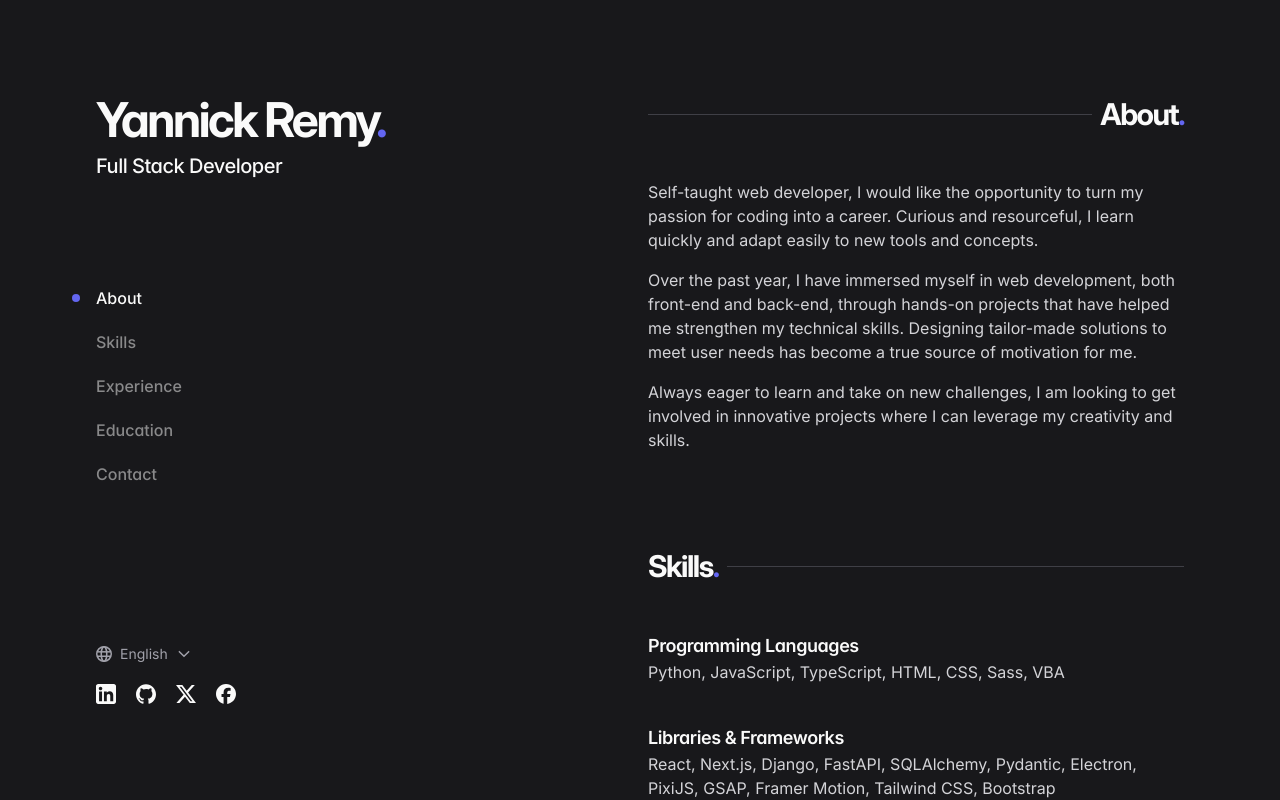
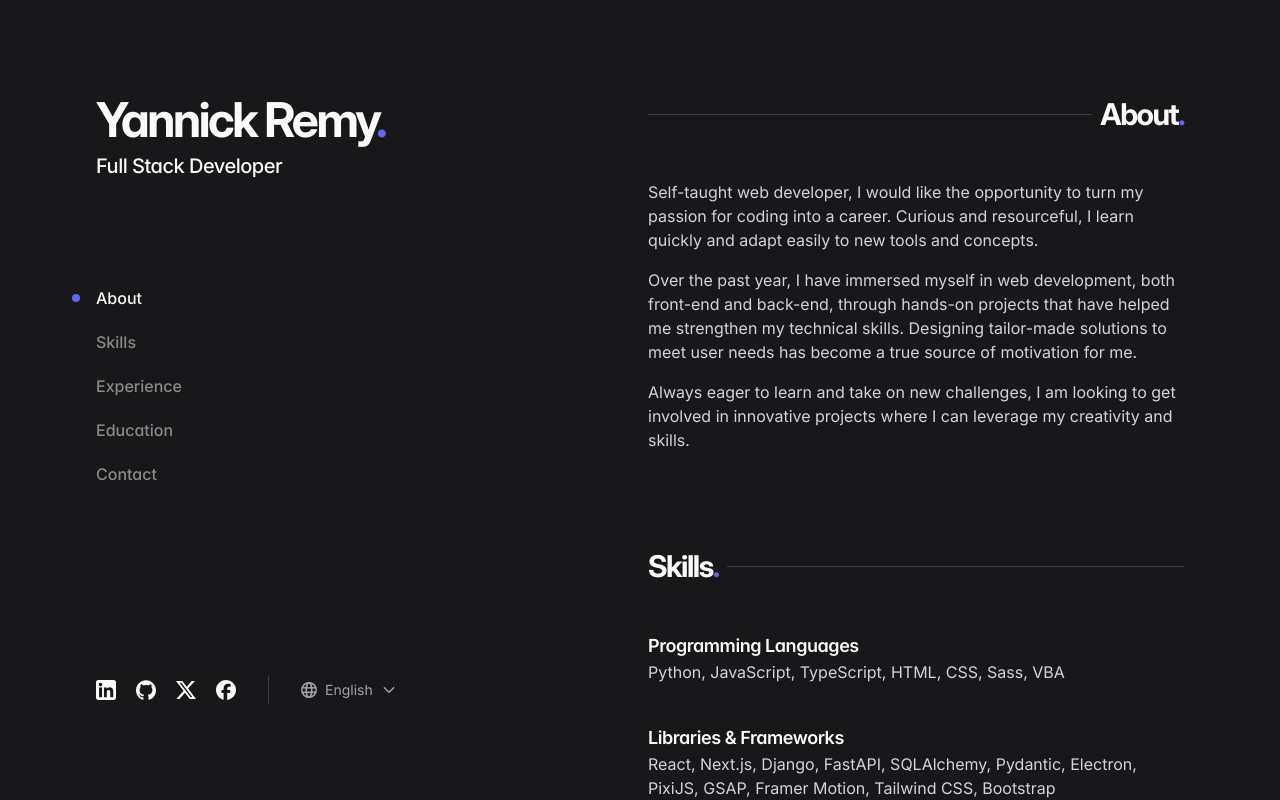
Before and after one commit to Yann-rem/cv, a Next.js app: page /en in a window 1280 px wide. Shown: the top 800 px of the page. Built offline with nearby package versions, Linux system fonts and the light colour scheme.

Commit message:
Updated the navbar

```diff
--- a/src/app/[locale]/components/navbar/Navbar.module.css
+++ b/src/app/[locale]/components/navbar/Navbar.module.css
@@ -70,16 +70,23 @@
   @apply text-zinc-50/50 hover:text-zinc-50;
 }
 
-/* === Language Switcher === */
+/* === Submenu === */
+.submenu {
+  @apply flex items-center mt-24 mb-24 lg:mb-0 lg:space-x-8;
+}
+
 .language-switcher {
   /* Language switcher container */
-  @apply relative mt-12 mb-24 lg:mb-auto w-fit;
+  @apply relative w-fit;
 }
 
-/* === Social Media Links === */
+.divider {
+  @apply hidden lg:block w-px h-7 bg-zinc-700;
+}
+
 .social-media-links {
   /* Social media links visible on large screens */
-  @apply hidden lg:flex items-center mt-5 w-fit space-x-5;
+  @apply hidden lg:flex items-center space-x-5 w-fit;
 }
 
 /* === Navigation Marker === */
--- a/src/app/[locale]/components/navbar/Navbar.tsx
+++ b/src/app/[locale]/components/navbar/Navbar.tsx
@@ -107,6 +107,18 @@ const Navbar: FC<{ className?: string }> = ({ className }) => {
     animate([...menuToggleAnimation, ...navLinksAnimation]);
   }, [isOpen]);
 
+  useUpdateEffect(() => {
+    if (isOpen) {
+      document.body.classList.add("no-scroll");
+    } else {
+      document.body.classList.remove("no-scroll");
+    }
+
+    return () => {
+      document.body.classList.remove("no-scroll");
+    };
+  }, [isOpen]);
+
   return (
     <nav {...(className && { className })} ref={scope}>
       <div className={styles["container"]}>
@@ -155,9 +167,10 @@ const Navbar: FC<{ className?: string }> = ({ className }) => {
               ))}
             </ul>
           </div>
-          <div>
+          <div className={styles["submenu"]}>
+            <SocialMediaLinks className={styles["social-media-links"]} />
+            <div className={styles["divider"]}></div>
             <LanguageSwitcher className={styles["language-switcher"]} />
-            <SocialMediaLinks className={styles["social-media-links"]} />
           </div>
         </div>
       </div>
```
